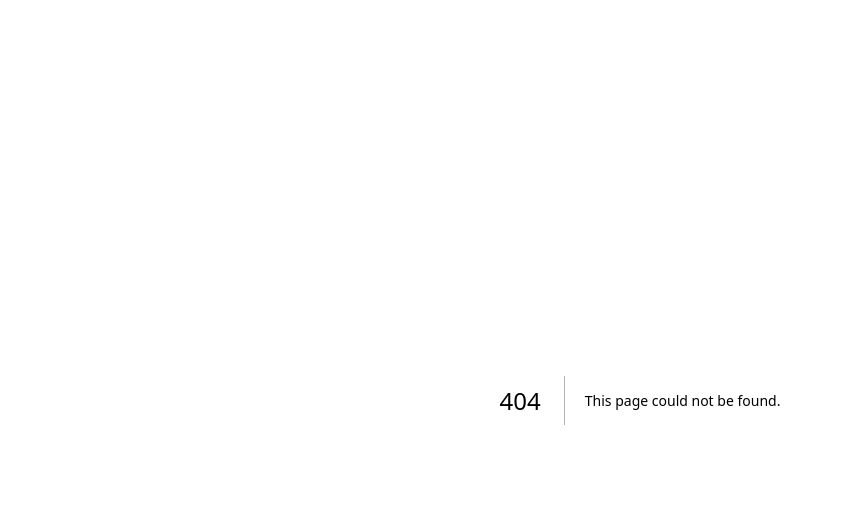
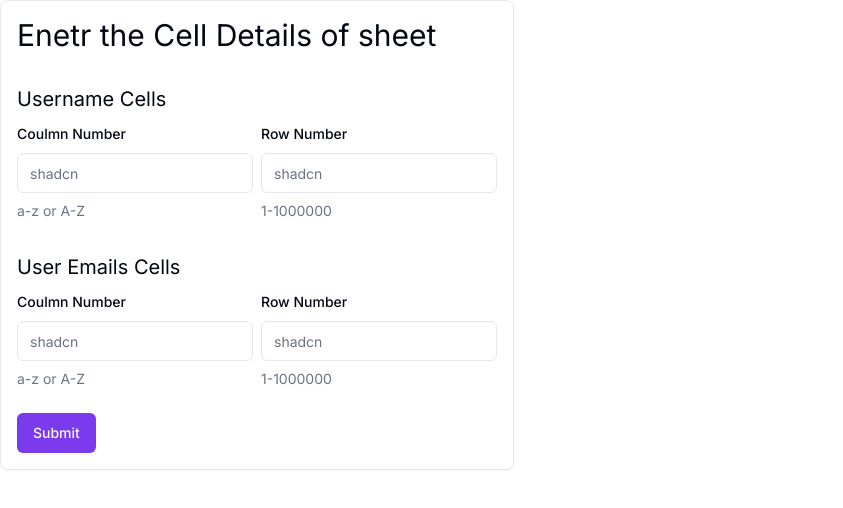
Before and after one commit to tgoyal63/clanflare-frontend, a Next.js app: page /test in a window 1280 px wide. Before the commit this address had no page. Shown: the top 508 px of the page, without its empty margins (0-843 px from the left). Built offline with nearby package versions, Linux system fonts and the light colour scheme.

Commit message:
UPDATED: font

```diff
--- a/src/app/addNewServer/form/addingbotRoles/page.tsx
+++ b/src/app/addNewServer/form/addingbotRoles/page.tsx
@@ -74,7 +74,7 @@ export default function FormAddService() {
   return (
     <>
       <main className="flex min-h-screen flex-col items-center justify-between p-4">
-        <div className="z-10 w-full h-screen max-w-5xl font-mono text-sm flex flex-col">
+        <div className="z-10 w-full h-screen max-w-5xl text-sm flex flex-col">
           <Stepper />
           <div className="self-center my-auto">
             <Link href={"/addNewServer/form/googleSheetLinking"}>
--- a/src/app/addNewServer/form/googleSheetLinking/page.tsx
+++ b/src/app/addNewServer/form/googleSheetLinking/page.tsx
@@ -70,7 +70,7 @@ export default function FormAddService() {
   return (
     <>
       <main className="flex min-h-screen flex-col items-center justify-between p-4">
-        <div className="z-10 w-full h-screen max-w-5xl font-mono text-sm flex flex-col">
+        <div className="z-10 w-full h-screen max-w-5xl text-sm flex flex-col">
           <Stepper />
           <div className="self-center my-auto">
             <NavLink href={"/addNewServer/form"}>
--- a/src/app/addNewServer/form/page.tsx
+++ b/src/app/addNewServer/form/page.tsx
@@ -39,7 +39,7 @@ export default function FormAddService() {
   return (
     <>
       <main className="flex min-h-screen flex-col items-center justify-between p-4">
-        <div className="z-10 w-full h-screen max-w-5xl font-mono text-sm flex flex-col">
+        <div className="z-10 w-full h-screen max-w-5xl text-sm flex flex-col">
           <Stepper />
           <div className="self-center my-auto">
             <Card className="p-6 max-w-md w-full shadow-md">
--- a/src/app/addNewServer/layout.tsx
+++ b/src/app/addNewServer/layout.tsx
@@ -1,8 +1,6 @@
 import { NavbarAvatar } from "@/components";
 import type { Metadata } from "next";
-import { Inter } from "next/font/google";
 import Link from "next/link";
-const inter = Inter({ subsets: ["latin"] });
 
 export const metadata: Metadata = {
   title: "Add new services",
@@ -26,9 +24,7 @@ export default function RootLayout({
           <NavbarAvatar />
         </ul>
       </nav>
-      <div className="w-full max-w-[90rem] font-mono text-sm p-4">
-        {children}
-      </div>
+      <div className="w-full max-w-[90rem]  text-sm p-4">{children}</div>
     </main>
   );
 }
--- a/src/app/auth/phoneverification/page.tsx
+++ b/src/app/auth/phoneverification/page.tsx
@@ -107,7 +107,7 @@ export default function PhoneVerification() {
 
   return (
     <main className="flex min-h-screen flex-col items-center justify-between p-4">
-      <div className="z-10 w-full h-screen max-w-5xl font-mono text-sm flex flex-col justify-center items-center">
+      <div className="z-10 w-full h-screen max-w-5xl  text-sm flex flex-col justify-center items-center">
         <Card className="p-4 mb-48 sm:mb-0 border-0 sm:border  w-screen md:p-6 max-w-md sm:w-full sm:shadow-md">
           <h1 className="text-2xl mb-4">
             Generate OTP, <br />
--- a/src/app/auth/phoneverification/verifyotp/page.tsx
+++ b/src/app/auth/phoneverification/verifyotp/page.tsx
@@ -114,7 +114,7 @@ export default function PhoneVerification() {
 
   return (
     <main className="flex min-h-screen flex-col items-center justify-between p-4">
-      <div className="z-10 w-full h-screen max-w-5xl font-mono text-sm flex flex-col justify-center items-center">
+      <div className="z-10 w-full h-screen max-w-5xl text-sm flex flex-col justify-center items-center">
         <div className=" max-w-md w-full">
           <Link href={"./"}>
             <Button variant={"outline"} className="mb-6">
--- a/src/app/dashboard/page.tsx
+++ b/src/app/dashboard/page.tsx
@@ -18,7 +18,7 @@ export default function DashBoard() {
         </ul>
       </nav>
       {/* Body */}
-      <div className="w-full max-w-[90rem] font-mono text-sm p-4">
+      <div className="w-full max-w-[90rem]  text-sm p-4">
         <div>
           <div className="md:grid sm:grid-cols-3 lg:grid-cols-4">
             <Link className="cols-span-1" href={"/addNewServer"}>
--- a/src/app/layout.tsx
+++ b/src/app/layout.tsx
@@ -3,7 +3,8 @@ import { ThemeProvider } from "@/components/wrappers/ThemeProvider";
 import type { Metadata } from "next";
 import { Inter } from "next/font/google";
 import "./globals.css";
-const inter = Inter({ subsets: ["latin"] });
+
+const inter = Inter({ subsets: ["latin"], variable: "--font-inter" });
 
 import { Toaster } from "@/components/ui/toaster";
 
@@ -18,8 +19,8 @@ export default function RootLayout({
   children: React.ReactNode;
 }) {
   return (
-    <html lang="en">
-      <body className={inter.className}>
+    <html lang="en" className={`${inter.variable}`}>
+      <body>
         <QueryProvider>
           <ThemeProvider
             attribute="class"
--- a/src/app/page.tsx
+++ b/src/app/page.tsx
@@ -43,7 +43,7 @@ export default function Home() {
           className="grid  place-content-center mt-20 text-center"
         >
           <div className="flex flex-col items-center justify-center">
-            <h1 className="text-5xl font-bold tracking-tight">
+            <h1 className="text-5xl font-bold tracking-">
               Streamline, Secure, and Scale Your Discord Community
             </h1>
             <p className="tracking-wider text-center mt-4 leading-4 max-w-lg text-md">
--- /dev/null
+++ b/src/app/test/page.tsx
@@ -0,0 +1,165 @@
+"use client";
+
+import { Button } from "@/components/ui/button";
+import { Card } from "@/components/ui/card";
+import {
+  Form,
+  FormControl,
+  FormDescription,
+  FormField,
+  FormItem,
+  FormLabel,
+  FormMessage,
+} from "@/components/ui/form";
+import { Input } from "@/components/ui/input";
+import { zodResolver } from "@hookform/resolvers/zod";
+import { useForm } from "react-hook-form";
+import * as z from "zod";
+
+const formSchema = z.object({
+  nameCol: z.string().min(1, {
+    message: "required",
+  }),
+  emailCol: z.string().min(1, {
+    message: "required",
+  }),
+  userRow: z.string().min(1, {
+    message: "required",
+  }),
+  emailRow: z.string().min(1, {
+    message: "required",
+  }),
+});
+
+export default function Test() {
+  const form = useForm<z.infer<typeof formSchema>>({
+    resolver: zodResolver(formSchema),
+  });
+
+  // 2. Define a submit handler.
+  function onSubmit(values: z.infer<typeof formSchema>) {
+    // Do something with the form values.
+    // ✅ This will be type-safe and validated.
+    console.log(values);
+  }
+
+  return (
+    <>
+      <Card className="p-4 w-fit h-fit">
+        <h1 className="text-3xl"> Enetr the Cell Details of sheet</h1>
+        <Form {...form}>
+          <form onSubmit={form.handleSubmit(onSubmit)}>
+            <h2 className="mt-8 mb-2">
+              <span className="block text-xl font-bol">Username Cells</span>
+            </h2>
+            <div className="flex gap-2">
+              <div>
+                <FormField
+                  control={form.control}
+                  name="emailCol"
+                  render={({ field }) => (
+                    <FormItem>
+                      <FormLabel>Coulmn Number</FormLabel>
+                      <FormControl>
+                        <Input placeholder="shadcn" {...field} />
+                      </FormControl>
+                      <FormDescription>a-z or A-Z</FormDescription>
+                      <FormMessage />
+                    </FormItem>
+                  )}
+                />
+              </div>
+              <div>
+                <FormField
+                  control={form.control}
+                  name="emailCol"
+                  render={({ field }) => (
+                    <FormItem>
+                      <FormLabel>Row Number</FormLabel>
+                      <FormControl>
+                        <Input placeholder="shadcn" {...field} />
+                      </FormControl>
+                      <FormDescription>1-1000000</FormDescription>
+                      <FormMessage />
+                    </FormItem>
+                  )}
+                />
+              </div>
+            </div>
+
+            <h2 className="mt-8 mb-2">
+              <span className="block text-xl font-bol">User Emails Cells</span>
+            </h2>
+            <div className="flex gap-2">
+              <div>
+                <FormField
+                  control={form.control}
+                  name="emailCol"
+                  render={({ field }) => (
+                    <FormItem>
+                      <FormLabel>Coulmn Number</FormLabel>
+                      <FormControl>
+                        <Input placeholder="shadcn" {...field} />
+                      </FormControl>
+                      <FormDescription>a-z or A-Z</FormDescription>
+                      <FormMessage />
+                    </FormItem>
+                  )}
+                />
+              </div>
+              <div>
+                <FormField
+                  control={form.control}
+                  name="emailCol"
+                  render={({ field }) => (
+                    <FormItem>
+                      <FormLabel>Row Number</FormLabel>
+                      <FormControl>
+                        <Input placeholder="shadcn" {...field} />
+                      </FormControl>
+                      <FormDescription>1-1000000</FormDescription>
+                      <FormMessage />
+                    </FormItem>
+                  )}
+                />
+              </div>
+            </div>
+
+            <Button type="submit" className="mt-6">
+              Submit
+            </Button>
+          </form>
+        </Form>
+      </Card>
+    </>
+  );
+}
+
+// <div className="grid grid-cols-8">
+//   <div className="grid grid-rows-3">
+//     <div></div>
+//     <label>username</label>
+//     <label>email</label>
+//   </div>
+//   <div className="grid col-span-7 grid-cols-2 grid-rows-3 gap-4">
+//     <div>Row</div>
+//     <div>Column</div>
+//     <div>
+//       <Input />
+//       <span>any number</span>
+//     </div>
+//     <div>
+//       <Input />
+//       <span>any number</span>
+//     </div>{" "}
+//     <div>
+//       <Input />
+//       <span>any number</span>
+//     </div>{" "}
+//     <div>
+//       <Input />
+//       <span>any number</span>
+//     </div>
+//   </div>
+// </div>
+// <Button className="w-full mt-4">Continue</Button>
--- /dev/null
+++ b/src/utils/config.ts
@@ -0,0 +1,3 @@
+export const config = {
+  apiBaseUrl: process.env.BASE_API_URL,
+};
--- a/tailwind.config.ts
+++ b/tailwind.config.ts
@@ -74,6 +74,9 @@ module.exports = {
         "accordion-down": "accordion-down 0.2s ease-out",
         "accordion-up": "accordion-up 0.2s ease-out",
       },
+      fontFamily: {
+        sans: ["var(--font-inter)"],
+      },
     },
   },
   plugins: [require("tailwindcss-animate")],
```
